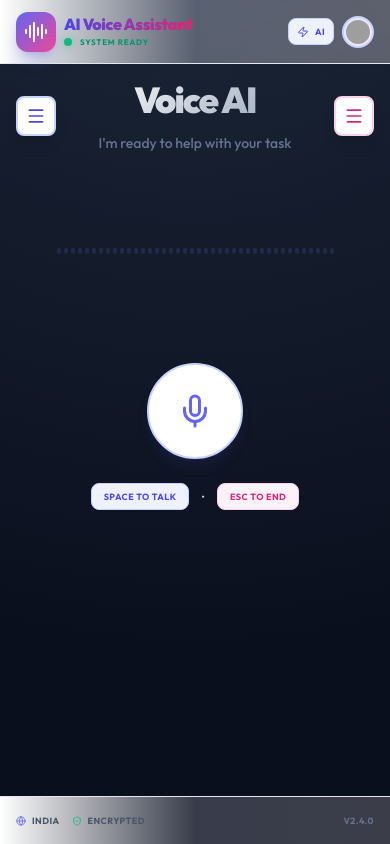
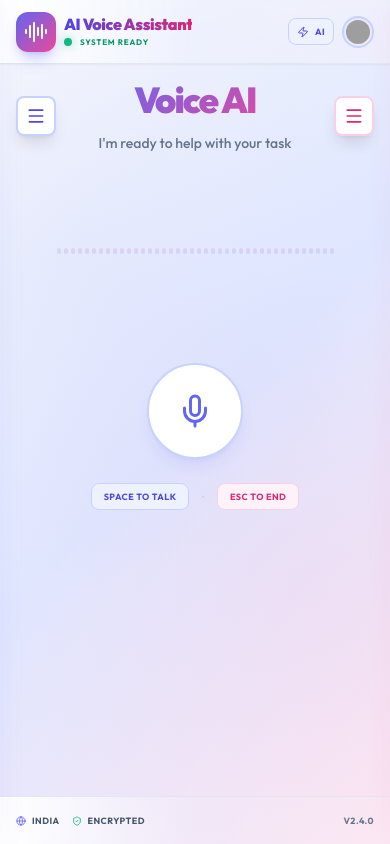
Before and after one commit to Yashsingh045/voice-assistant, a React (Vite) app in the folder client/: page / in a window 390 px wide. Built offline with nearby package versions, Linux system fonts and the light colour scheme; no server answers; grey boxes are pictures that could not be loaded; the HTML template or start-up script is replaced by a standard one.

Commit message:
feat: implement a new light modern UI theme.

```diff
--- a/client/src/index.css
+++ b/client/src/index.css
@@ -5,72 +5,98 @@
 @tailwind utilities;
 
 :root {
-  --bg-deep: #0a0f1d;
-  --bg-card: rgba(15, 23, 42, 0.4);
-  --accent-cyan: #22d3ee;
-  --accent-blue: #3b82f6;
-  --accent-purple: #818cf8;
-  --text-dim: #94a3b8;
-  --border-glass: rgba(255, 255, 255, 0.05);
+  /* Light Modern Theme - Soft Pastels with Vibrant Accents */
+  --bg-primary: #f8fafc;
+  --bg-secondary: #ffffff;
+  --bg-card: rgba(255, 255, 255, 0.95);
+  --accent-primary: #6366f1;      /* Vibrant Indigo */
+  --accent-secondary: #ec4899;    /* Hot Pink */
+  --accent-tertiary: #8b5cf6;     /* Purple */
+  --accent-success: #10b981;      /* Emerald */
+  --accent-warning: #f59e0b;      /* Amber */
+  --text-primary: #1e293b;
+  --text-secondary: #64748b;
+  --text-muted: #94a3b8;
+  --border-light: rgba(148, 163, 184, 0.2);
+  --shadow-soft: rgba(99, 102, 241, 0.1);
 }
 
 body {
   margin: 0;
   font-family: 'Outfit', sans-serif;
-  background-color: var(--bg-deep);
-  color: white;
+  background-color: var(--bg-primary);
+  color: var(--text-primary);
   overflow: hidden;
   -webkit-font-smoothing: antialiased;
 }
 
 .premium-bg {
-  background: radial-gradient(circle at 50% -20%, #1e293b 0%, #0a0f1d 80%);
+  background: linear-gradient(135deg, #f8fafc 0%, #e0e7ff 50%, #fce7f3 100%);
   height: 100vh;
   width: 100vw;
+  position: relative;
+}
+
+.premium-bg::before {
+  content: '';
+  position: absolute;
+  top: 0;
+  left: 0;
+  right: 0;
+  bottom: 0;
+  background:
+    radial-gradient(circle at 20% 30%, rgba(99, 102, 241, 0.08) 0%, transparent 50%),
+    radial-gradient(circle at 80% 70%, rgba(236, 72, 153, 0.08) 0%, transparent 50%);
+  pointer-events: none;
 }
 
 .glass-card {
   background: var(--bg-card);
   backdrop-filter: blur(20px);
-  border: 1px solid var(--border-glass);
+  border: 1px solid var(--border-light);
   border-radius: 1.5rem;
+  box-shadow: 0 4px 24px var(--shadow-soft);
 }
 
 .glass-sidebar {
-  background: rgba(10, 15, 29, 0.4);
+  background: rgba(255, 255, 255, 0.85);
   backdrop-filter: blur(40px);
-  border-right: 1px solid var(--border-glass);
+  border-right: 1px solid var(--border-light);
+  box-shadow: 4px 0 24px rgba(99, 102, 241, 0.05);
 }
 
 .glass-sidebar-right {
-  background: rgba(10, 15, 29, 0.4);
+  background: rgba(255, 255, 255, 0.85);
   backdrop-filter: blur(40px);
-  border-left: 1px solid var(--border-glass);
+  border-left: 1px solid var(--border-light);
+  box-shadow: -4px 0 24px rgba(236, 72, 153, 0.05);
 }
 
 .system-status-dot {
   width: 8px;
   height: 8px;
   border-radius: 50%;
-  background-color: #10b981;
-  box-shadow: 0 0 10px #10b98188;
+  background-color: var(--accent-success);
+  box-shadow: 0 0 10px rgba(16, 185, 129, 0.5);
 }
 
 .visualizer-bar {
   width: 4px;
   border-radius: 2px;
   transition: height 0.1s ease;
-  background: linear-gradient(to top, var(--accent-blue), var(--accent-purple));
+  background: linear-gradient(to top, var(--accent-primary), var(--accent-secondary));
 }
 
 .premium-gradient-text {
-  background: linear-gradient(135deg, #fff 0%, #94a3b8 100%);
+  background: linear-gradient(135deg, var(--accent-primary) 0%, var(--accent-secondary) 100%);
+  background-clip: text;
   -webkit-background-clip: text;
   -webkit-text-fill-color: transparent;
 }
 
 .cyan-gradient-text {
-  background: linear-gradient(135deg, var(--accent-cyan) 0%, var(--accent-blue) 100%);
+  background: linear-gradient(135deg, var(--accent-primary) 0%, var(--accent-tertiary) 100%);
+  background-clip: text;
   -webkit-background-clip: text;
   -webkit-text-fill-color: transparent;
 }
@@ -81,32 +107,59 @@ body {
 
 @keyframes pulse-glow {
   0% {
-    box-shadow: 0 0 0 0 rgba(34, 211, 238, 0.4);
+    box-shadow: 0 0 0 0 rgba(99, 102, 241, 0.4);
   }
 
   70% {
-    box-shadow: 0 0 20px 10px rgba(34, 211, 238, 0);
+    box-shadow: 0 0 20px 10px rgba(99, 102, 241, 0);
   }
 
   100% {
-    box-shadow: 0 0 0 0 rgba(34, 211, 238, 0);
+    box-shadow: 0 0 0 0 rgba(99, 102, 241, 0);
   }
 }
 
-/* Custom Scrollbar */
+/* Custom Scrollbar - Light Theme */
 ::-webkit-scrollbar {
-  width: 4px;
+  width: 6px;
 }
 
 ::-webkit-scrollbar-track {
-  background: transparent;
+  background: rgba(148, 163, 184, 0.1);
+  border-radius: 10px;
 }
 
 ::-webkit-scrollbar-thumb {
-  background: rgba(255, 255, 255, 0.05);
+  background: rgba(99, 102, 241, 0.3);
   border-radius: 10px;
 }
 
 ::-webkit-scrollbar-thumb:hover {
-  background: rgba(255, 255, 255, 0.1);
+  background: rgba(99, 102, 241, 0.5);
 }
+
+.custom-scrollbar::-webkit-scrollbar {
+  width: 6px;
+}
+
+.custom-scrollbar::-webkit-scrollbar-track {
+  background: transparent;
+}
+
+.custom-scrollbar::-webkit-scrollbar-thumb {
+  background: rgba(99, 102, 241, 0.2);
+  border-radius: 10px;
+}
+
+/* Mobile Responsive Utilities */
+@media (max-width: 768px) {
+  body {
+    overflow-x: hidden;
+  }
+
+  .premium-bg::before {
+    background:
+      radial-gradient(circle at 20% 30%, rgba(99, 102, 241, 0.05) 0%, transparent 50%),
+      radial-gradient(circle at 80% 70%, rgba(236, 72, 153, 0.05) 0%, transparent 50%);
+  }
+}
```
